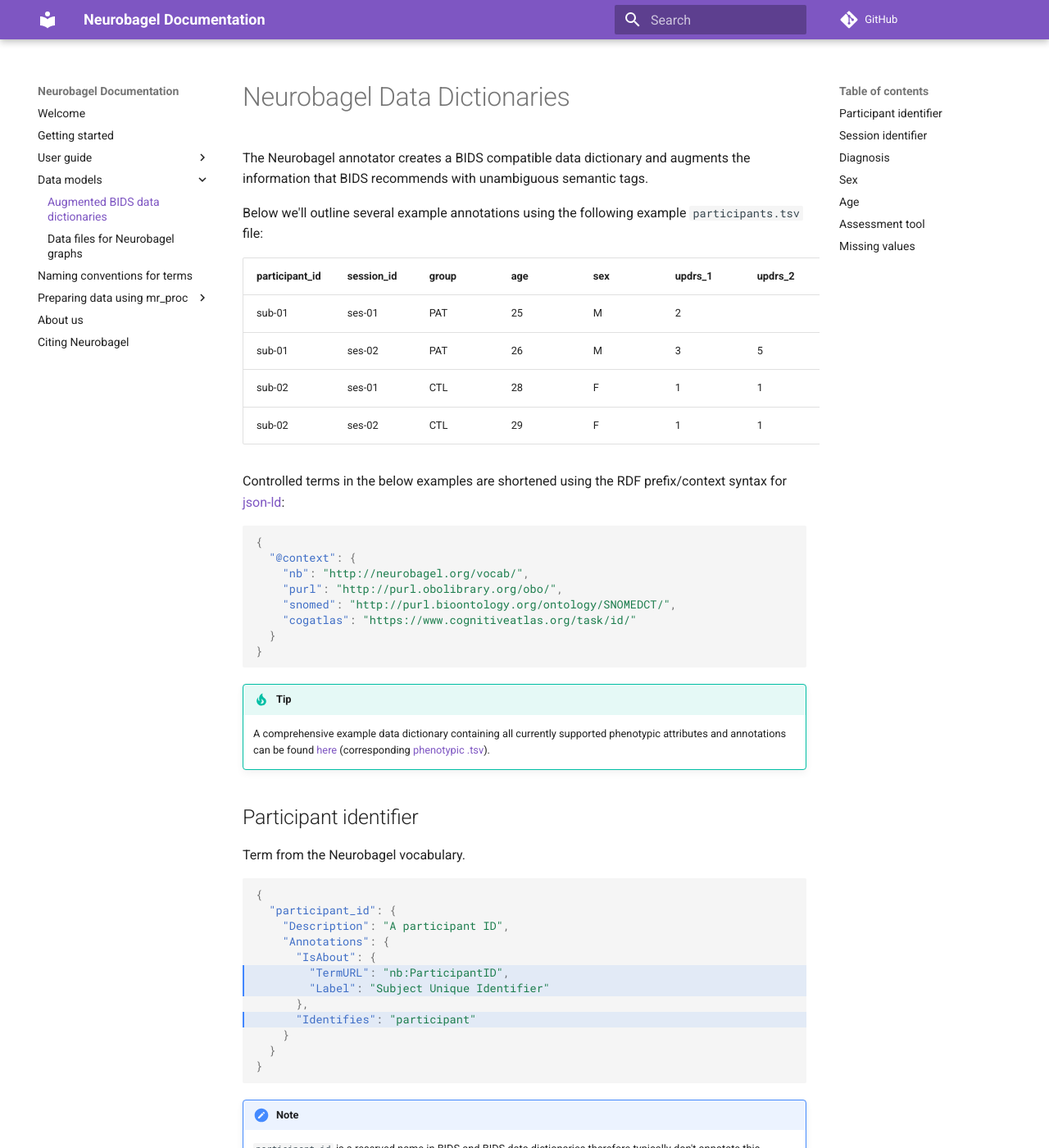
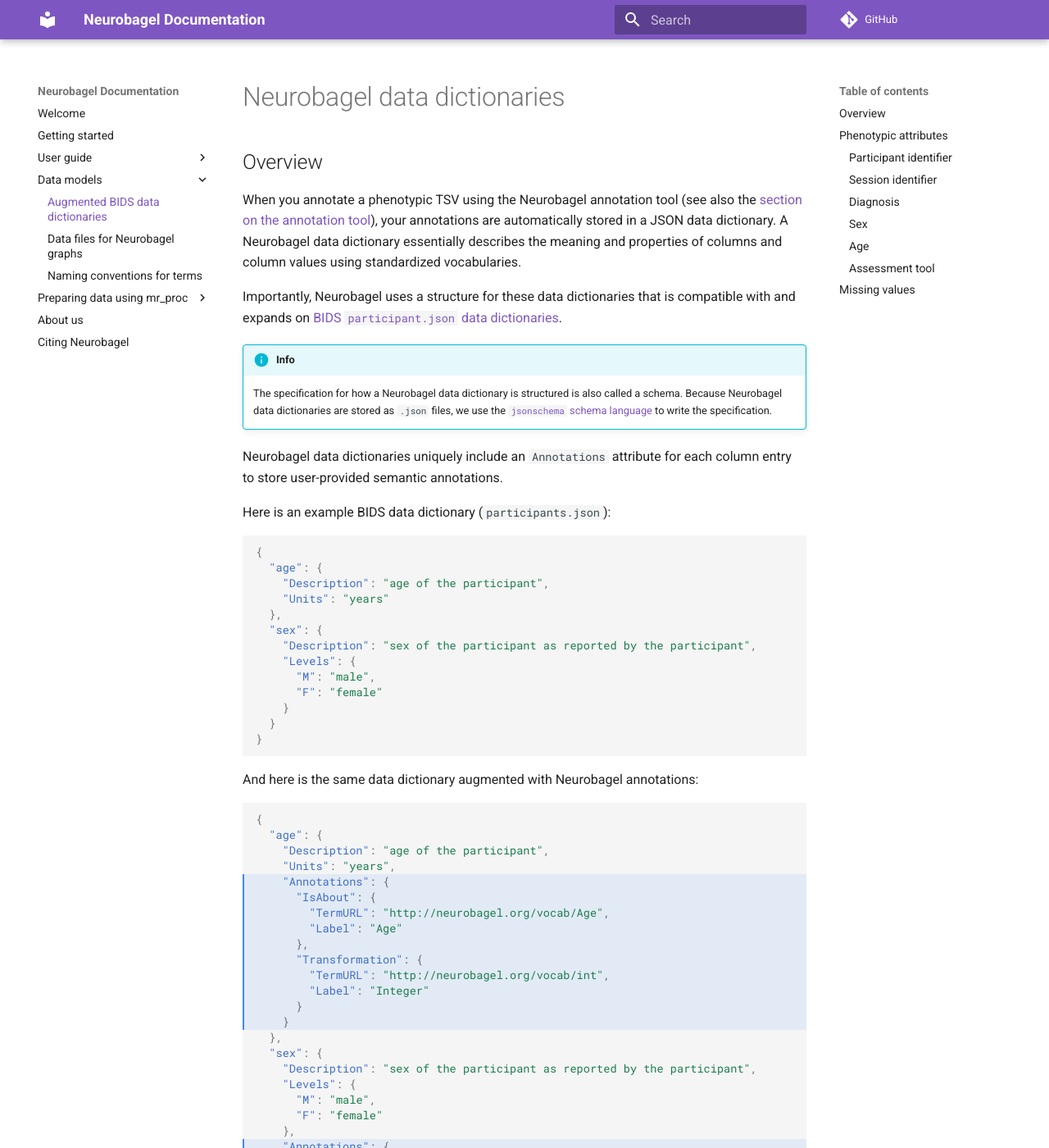
Before and after one commit to neurobagel/documentation, an MkDocs documentation site: the page built from docs/dictionaries.md, in a window 1280 px wide and 1400 px high. Shown: the whole window at 82% size. Built offline with MkDocs 1.6.1 and Material for MkDocs 9.7.7, drawn with Linux system fonts in a browser that asks for light colours; comment, search, counter and statistics services are not loaded; some of the changed text lies outside the part shown.

Commit message:
update content of data model pages

````diff
--- a/docs/dictionaries.md
+++ b/docs/dictionaries.md
@@ -1,8 +1,103 @@
-# Neurobagel Data Dictionaries
+# Neurobagel data dictionaries
 
-The Neurobagel annotator creates a BIDS compatible data dictionary
-and augments the information that BIDS recommends with
-unambiguous semantic tags.
+## Overview
+When you annotate a phenotypic TSV using the Neurobagel annotation tool
+(see also the [section on the annotation tool](annotation_tool.md)),
+your annotations are automatically stored in a JSON data dictionary.
+A Neurobagel data dictionary essentially describes the meaning and properties of columns and column values
+using standardized vocabularies.
+
+Importantly, Neurobagel uses a structure for these data dictionaries that is compatible
+with and expands on
+[BIDS `participant.json` data dictionaries](https://bids-specification.readthedocs.io/en/stable/03-modality-agnostic-files.html#participants-file).
+
+!!! info
+    The specification for how a Neurobagel data dictionary is structured
+    is also called a schema.
+    Because Neurobagel data dictionaries are stored as `.json` files,
+    we use the [`jsonschema` schema language](https://json-schema.org/)
+    to write the specification.
+
+Neurobagel data dictionaries uniquely include an `Annotations` attribute
+for each column entry to store user-provided semantic annotations.
+
+Here is an example BIDS data dictionary (`participants.json`):
+
+```json
+{
+  "age": {
+    "Description": "age of the participant",
+    "Units": "years"
+  },
+  "sex": {
+    "Description": "sex of the participant as reported by the participant",
+    "Levels": {
+      "M": "male",
+      "F": "female"
+    }
+  }
+}
+```
+
+And here is the same data dictionary augmented with Neurobagel annotations:
+
+```json hl_lines="5-14 22-41"
+{
+  "age": {
+    "Description": "age of the participant",
+    "Units": "years",
+    "Annotations": {
+      "IsAbout": {
+        "TermURL": "http://neurobagel.org/vocab/Age",
+        "Label": "Age"
+      },
+      "Transformation": {
+        "TermURL": "http://neurobagel.org/vocab/int",
+        "Label": "Integer"
+      }
+    }
+  },
+  "sex": {
+    "Description": "sex of the participant as reported by the participant",
+    "Levels": {
+      "M": "male",
+      "F": "female"
+    },
+    "Annotations": {
+      "IsAbout": {
+        "TermURL": "http://neurobagel.org/vocab/Sex",
+        "Label": "Sex"
+      },
+      "Levels": {
+        "M": {
+          "TermURL": "http://purl.bioontology.org/ontology/SNOMEDCT/248153007",
+          "Label": "Male"
+        },
+        "F": {
+          "TermURL": "http://purl.bioontology.org/ontology/SNOMEDCT/248152002",
+          "Label": "Female"
+        }
+      },
+      "MissingValues": [
+        "",
+        " "
+      ]
+    }
+  }
+}
+```
+
+A custom Neurobagel namespace (URI: `http://neurobagel.org/vocab/`) is currently used for controlled terms that represent attribute classes modelled by Neurobagel, such as `"Age"` and `"Sex"`, even though these terms may have equivalents in other vocabularies used for annotation. For example, the following terms from the Neurobagel annotations above are conceptually equivalent to terms from the SNOMED CT namespace:
+
+| Neurobagel namespace term       | Equivalent external controlled vocabulary term                     |
+|---------------------------------|---------------------------------------------------------|
+| http://neurobagel.org/vocab/Age | http://purl.bioontology.org/ontology/SNOMEDCT/397669002 |
+| http://neurobagel.org/vocab/Sex | http://purl.bioontology.org/ontology/SNOMEDCT/184100006 |
+
+## Phenotypic attributes
+
+The Neurobagel annotation tool generates a data dictionary entry for a given column
+by augmenting the information recommended by BIDS with unambiguous semantic tags.
 
 Below we'll outline several example annotations using the following example `participants.tsv` file:
 
@@ -30,7 +125,7 @@
 !!! tip
     A comprehensive example data dictionary containing all currently supported phenotypic attributes and annotations can be found [here](https://github.com/neurobagel/bagel-cli/blob/main/bagel/tests/data/example_synthetic.json) (corresponding [phenotypic .tsv](https://github.com/neurobagel/bagel-cli/blob/main/bagel/tests/data/example_synthetic.tsv)).
 
-## Participant identifier
+### Participant identifier
 
 Term from the Neurobagel vocabulary.
 
@@ -65,7 +160,7 @@
     (e.g., participant or session IDs), and should have an informative string value
     describing the type/level of observation identified.
 
-## Session identifier
+### Session identifier
 
 Term from the Neurobagel vocabulary.
 
@@ -89,7 +184,7 @@
     Unlike the BIDS specification, Neurobagel supports a `participants.tsv`
     file with a `session_id` field.
 
-## Diagnosis
+### Diagnosis
 
 Terms from the [SNOMED-CT ontology](https://browser.ihtsdotools.org/) for clinical diagnosis.
 Terms from the National Cancer Institute Thesaurus for healthy control status.
@@ -130,7 +225,7 @@
     require a `Levels` key in their Neurobagel annotation.
     The Neurobagel "Levels" key is modeled after the BIDS "Levels" key for human readable descriptions.
 
-## Sex
+### Sex
 
 Terms are from the SNOMED-CT ontology, which has controlled terms aligning with BIDS `participants.tsv` descriptions for sex.  Below are the SNOMED terms for the sex values allowed by BIDS:
 
@@ -173,7 +268,7 @@
 The `IsAbout` relation uses a Neurobagel scoped term for `"Sex"` because
 this is a Neurobagel common data element.
 
-## Age
+### Age
 Neurobagel has a common data element for `"Age"` describing a continuous column.
 To ensure age values are represented as floats in Neurobagel graphs,
 Neurobagel encodes the relevant "heuristic" describing the value format for a given age column.
@@ -209,7 +304,7 @@
 }
 ```
 
-## Assessment tool
+### Assessment tool
 
 For assessment tools like cognitive tests or rating scales,
 Neurobagel encodes whether the tool was successfully completed.
--- a/mkdocs.yml
+++ b/mkdocs.yml
@@ -22,8 +22,8 @@
     - Running cohort queries: "query_tool.md"
   - Data models:
     - Augmented BIDS data dictionaries: "dictionaries.md"
-    - Data files for Neurobagel graphs: "datamodels.md"
-  - Naming conventions for terms: "term_naming_standards.md"
+    - Data files for Neurobagel graphs: "graph_data.md"
+    - Naming conventions for terms: "term_naming_standards.md"
   - Preparing data using mr_proc:
     - Overview: "mr_proc/overview.md"
     - Installation: "mr_proc/installation.md"
````
Also changed, not shown: docs/datamodels.md (deleted, +0 -92 lines), docs/graph_data.md (added, +28 -0 lines).
